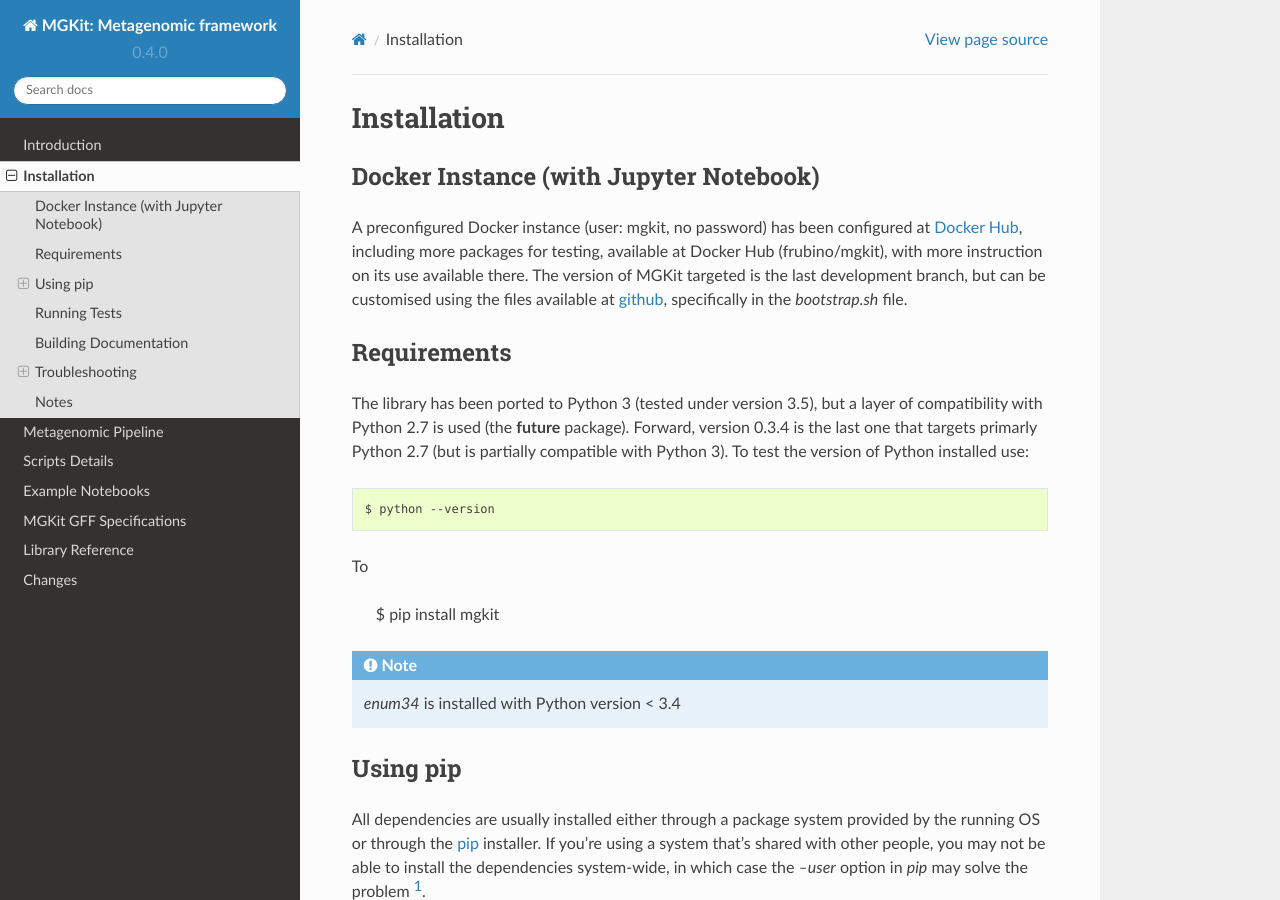
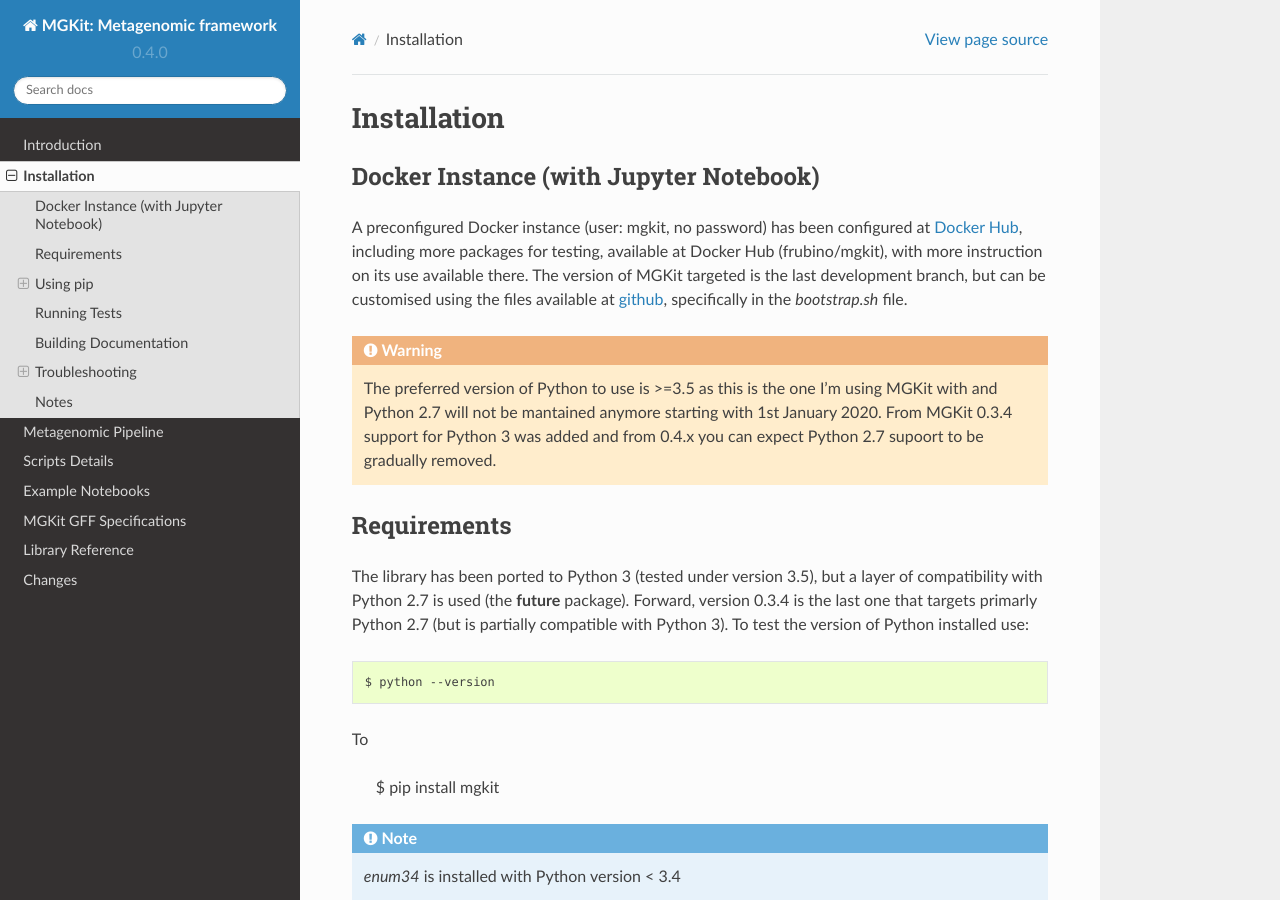
Before and after one commit to frubino/mgkit, a Sphinx documentation site: the page built from docs/source/install.rst, in a window 1280 px wide and 900 px high. Built offline with Sphinx 7.4.7 and the Read the Docs theme 2.0.0, drawn with Linux system fonts in a browser that asks for light colours; pages that are not in the unit, such as notebooks, are missing from menus; some of the changed text lies outside the part shown.

Commit message:
Updated docs for release

```diff
--- a/docs/source/changes.rst
+++ b/docs/source/changes.rst
@@ -3,6 +3,8 @@
 
 0.4.0
 -----
+
+This version was tested under Python 3.5, but the tests (with tox) were run also under Python 2.7. However, from the next release Python 2.7 will be removed gradually (as Python 2.7 won't be supported/patched anymore from next year).
 
 Added
 *****
--- a/docs/source/install.rst
+++ b/docs/source/install.rst
@@ -7,6 +7,10 @@
 ---------------------------------------
 
 A preconfigured Docker instance (user: mgkit, no password) has been configured at `Docker Hub <https://hub.docker.com/r/frubino/mgkit/>`_, including more packages for testing, available at Docker Hub (frubino/mgkit), with more instruction on its use available there. The version of MGKit targeted is the last development branch, but can be customised using the files available at `github <https://github.com/frubino/mgkit-docker-repo>`_, specifically in the `bootstrap.sh` file.
+
+.. warning::
+
+	The preferred version of Python to use is >=3.5 as this is the one I'm using MGKit with and Python 2.7 will not be mantained anymore starting with 1st January 2020. From MGKit 0.3.4 support for Python 3 was added and from 0.4.x you can expect Python 2.7 supoort to be gradually removed.
 
 Requirements
 ------------
```
Also changed, not shown: other parts of docs/source/install.rst (+1 -1 lines).
